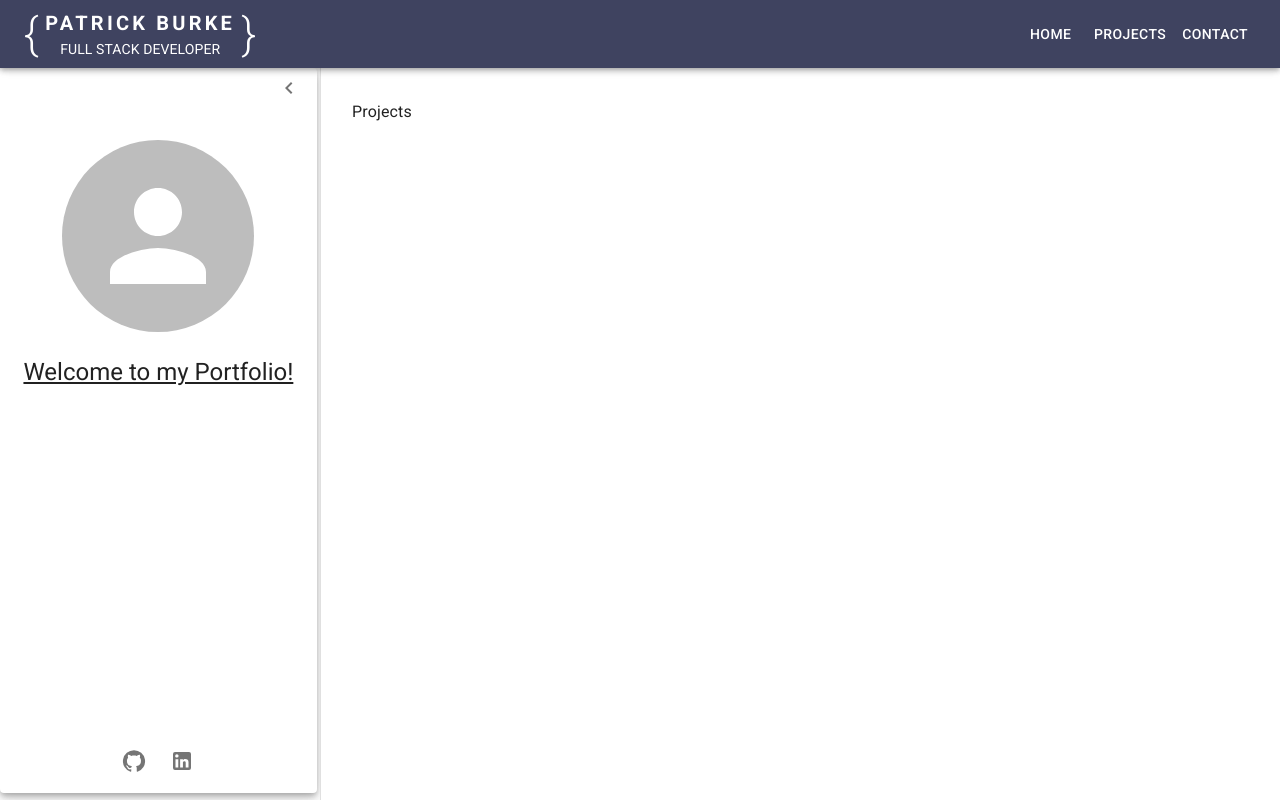
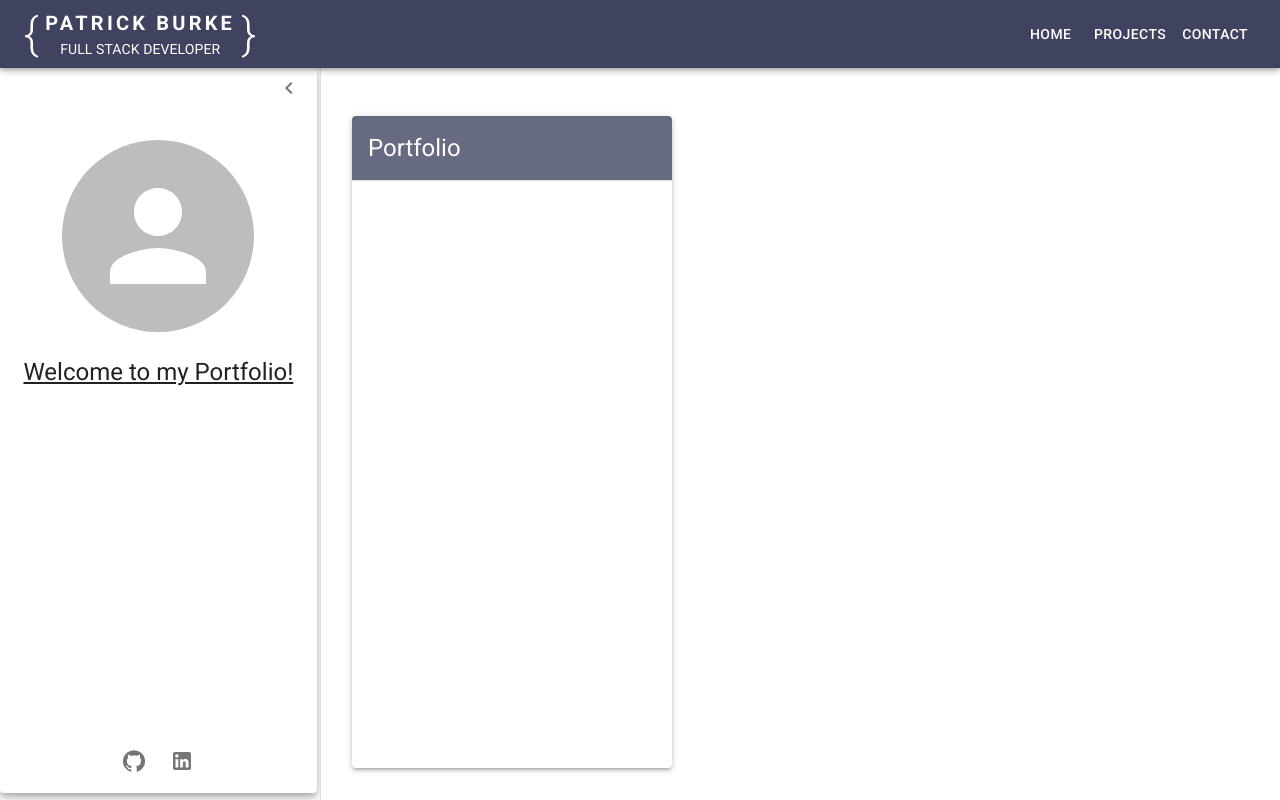
Before and after one commit to PattyBurke99/mui-portfolio, a React (Vite) app: page /mui-portfolio/projects in a window 1280 px wide. Built offline with nearby package versions, Linux system fonts and the light colour scheme.

Commit message:
Layout changes

```diff
--- a/src/components/CardGroup.tsx
+++ b/src/components/CardGroup.tsx
@@ -3,7 +3,7 @@ import { ContentCard } from './ContentCard';
 
 interface IContentCardData {
     title: string;
-    icon: React.ReactElement;
+    icon?: React.ReactElement;
     content?: React.ReactNode;
 }
 
--- a/src/components/ContentCard.tsx
+++ b/src/components/ContentCard.tsx
@@ -10,7 +10,7 @@ import {
 } from '@mui/material'
 
 export interface IContentCardProps {
-    icon: React.ReactElement;
+    icon?: React.ReactElement;
     title: string;
     animationTime: number;
     zLayer: number;
@@ -26,7 +26,7 @@ export function ContentCard({ icon, title, animationTime, zLayer, children }: IC
         }}>
             <CardHeader title={
                 <Box sx={{position: 'relative'}}>
-                    {cloneElement(icon, { sx: {position: 'relative', top: 4}})}
+                    {icon && cloneElement(icon, { sx: {position: 'relative', top: 4}})}
                     <Typography display="inline" variant="h5"> {title}</Typography>
                 </Box>
             }/>
--- a/src/screens/Home.tsx
+++ b/src/screens/Home.tsx
@@ -28,8 +28,7 @@ function Home() {
             flexDirection: 'column',
             minHeight: '100%',
         }}>
-            <Box>
-                <Slide in direction="right" timeout={600}>
+            {/* <Slide in direction="right" timeout={600}>
                 <Box>
                     <Typography display="inline" variant="h5" color="secondary">Hey,</Typography>
                     <Typography display="inline" variant="h5"> I'm Patrick!</Typography>
@@ -37,8 +36,7 @@ function Home() {
             </Slide>
             <Slide in direction="right" timeout={600}>
                 <Typography variant="h4">Full Stack Developer</Typography>
-                </Slide>
-            </Box>
+            </Slide> */}
             <CardGroup cards={[overviewCard, experienceCard, skillsCard]}/>
         </Box>
     )
--- a/src/screens/Projects.tsx
+++ b/src/screens/Projects.tsx
@@ -1,12 +1,23 @@
 import {
-    Typography
+    Box
 } from '@mui/material'
 
 import CardGroup from '../components/CardGroup';
 
+const portfolioCard = {
+    title: 'Portfolio',
+}
+
+
 function Projects() {
     return (
-        <Typography>Projects</Typography>
+        <Box sx={{
+            display: 'flex',
+            flexDirection: 'column',
+            minHeight: '100%',
+        }}>
+            <CardGroup cards={[portfolioCard]} />
+        </Box>
     )
 }
 
```
Lines whose indentation alone changed are shown as unchanged.
